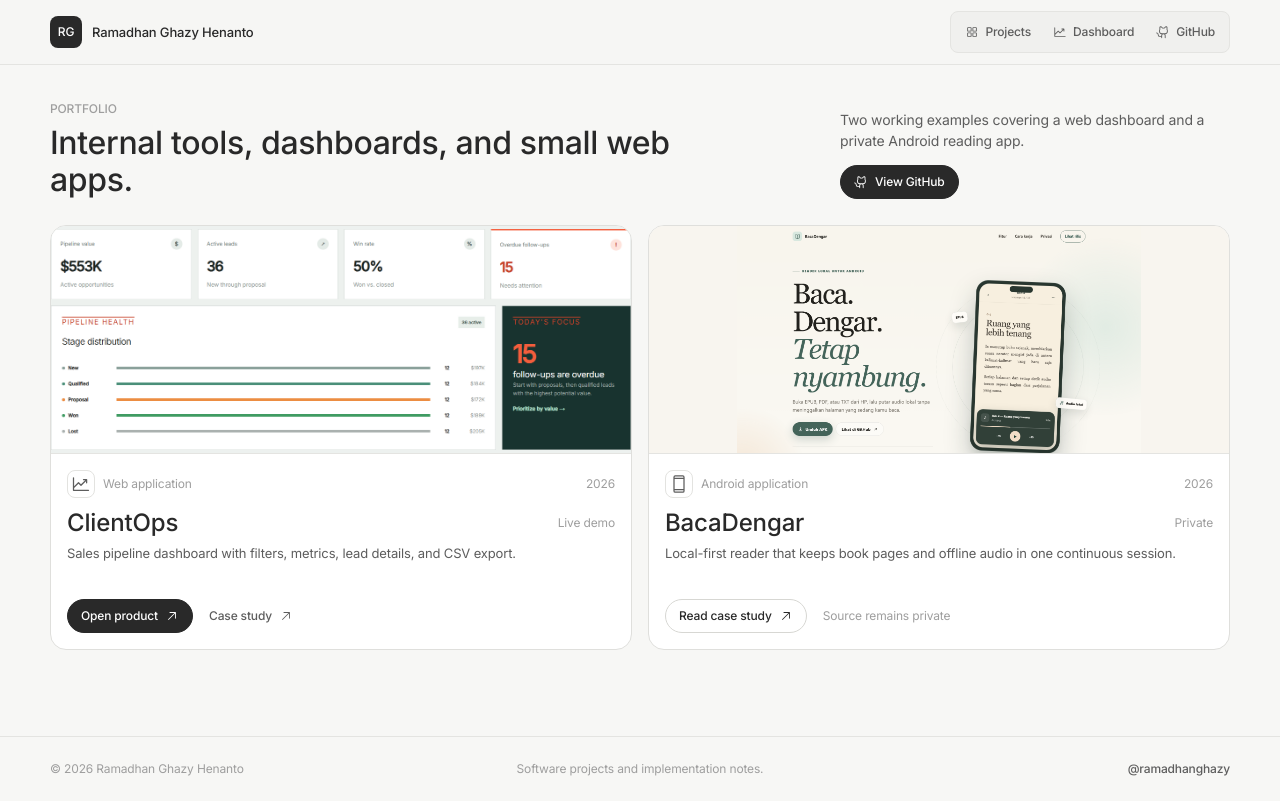
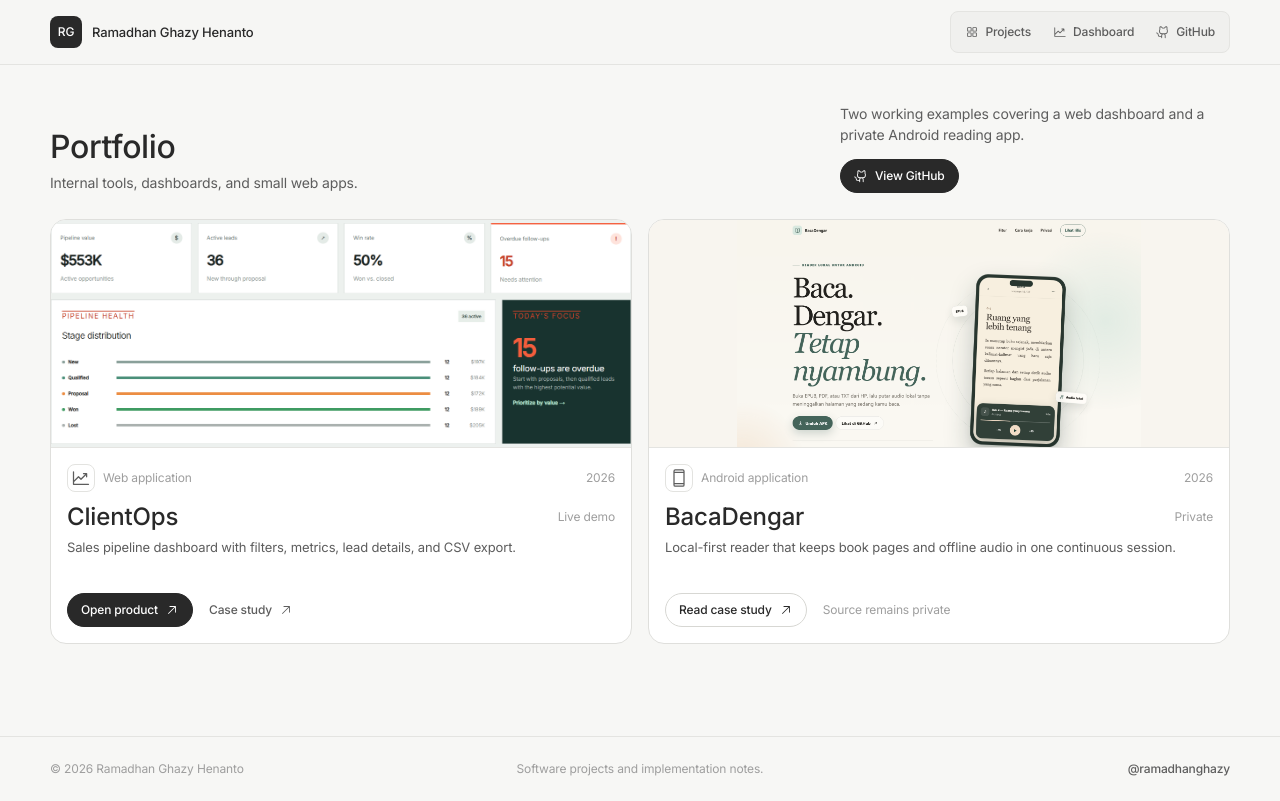
Before and after one commit to ramadhanghazy/ramadhan-portfolio, a Next.js app: page / in a window 1280 px wide. Built offline with nearby package versions, Linux system fonts and the light colour scheme.

Commit message:
Correct portfolio heading hierarchy

```diff
--- a/app/globals.css
+++ b/app/globals.css
@@ -456,13 +456,6 @@ td > small { margin-top: 3px; color: #7e8986; }
   align-items: end;
   padding-block: 38px 26px;
 }
-.home-kicker {
-  margin: 0 0 10px;
-  color: #9e9e9e;
-  font-size: 12px;
-  font-weight: 500;
-  line-height: 1;
-}
 .home-intro h1 {
   max-width: 680px;
   margin: 0;
@@ -471,6 +464,12 @@ td > small { margin-top: 3px; color: #7e8986; }
   font-weight: 500;
   line-height: 1.15;
   letter-spacing: -.35px;
+}
+.home-scope {
+  margin: 7px 0 0;
+  color: #5d5d5d;
+  font-size: 14px;
+  line-height: 1.45;
 }
 .home-intro-copy {
   width: min(100%, 390px);
@@ -670,6 +669,9 @@ td > small { margin-top: 3px; color: #7e8986; }
   .home-intro h1 {
     font-size: 28px;
   }
+  .home-scope {
+    font-size: 13px;
+  }
   .home-intro-copy {
     width: 100%;
     justify-self: start;
--- a/app/page.tsx
+++ b/app/page.tsx
@@ -22,8 +22,8 @@ export default function Home() {
       <main className="home-main">
         <section className="home-intro wrap">
           <div>
-            <p className="home-kicker">PORTFOLIO</p>
-            <h1>Internal tools, dashboards, and small web apps.</h1>
+            <h1>Portfolio</h1>
+            <p className="home-scope">Internal tools, dashboards, and small web apps.</p>
           </div>
           <div className="home-intro-copy">
             <p>Two working examples covering a web dashboard and a private Android reading app.</p>
```
